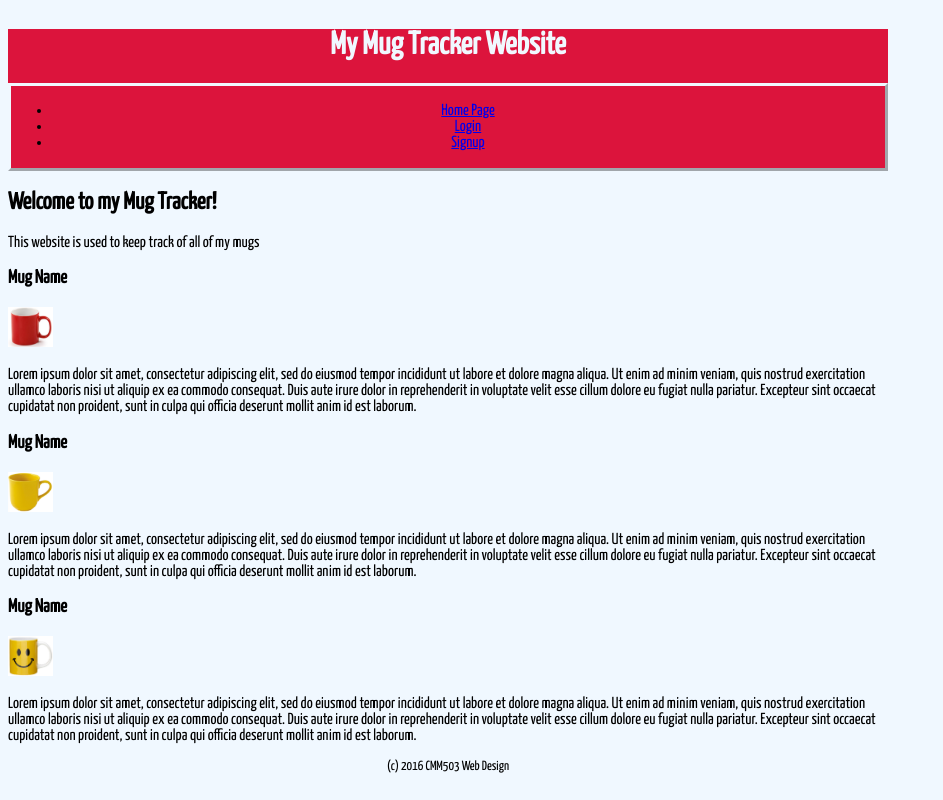
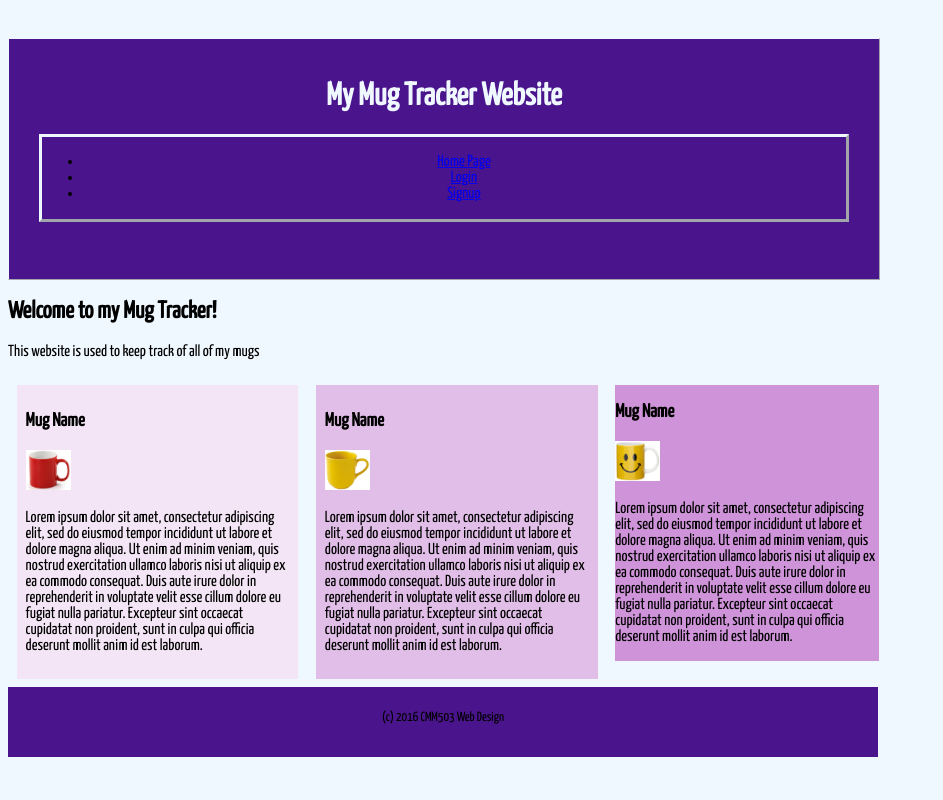
Before and after one commit to prinsobed/RGU_CMM007_Labs, a PHP site: page /Lab4_Muggy-CSS/index.html in a window 1280 px wide. Shown: the whole page, without its empty margins (0-943 px from the left). Run offline with PHP 8.4, Linux system fonts and the light colour scheme.

Commit message:
CSS Structure Commit

```diff
--- a/Lab4_Muggy-CSS/assets/css/style.css
+++ b/Lab4_Muggy-CSS/assets/css/style.css
@@ -1,5 +1,30 @@
 header{
-    background-color: crimson;
+    /*Colorings*/
+    background-color: #4a148c;
+
+    /*Content*/
+    height: 200px;
+    width:810px;
+
+    /*Padding*/
+    padding-left: 30px;
+    padding-top: 20px;
+    padding-right: 30px;
+    padding-bottom: 20px;
+
+    /*Border*/
+    border-color: aliceblue;
+    border-style: outset;
+    border-width: 1px;
+
+    /*Padding*/
+    margin-top: 30px;
+    margin-bottom: 10px;
+
+
+    /*Text*/
+    text-decoration-color: aliceblue;
+
 }
 
 body{
@@ -10,31 +35,56 @@ body{
     font-size: medium;
 
 }
+
 h1{
     color: aliceblue;
     text-align: center;
 }
 
 nav{
+    list-style-type: none;
     text-align: center;
     border: aliceblue;
 
     padding: 1px;
     border-style: outset;
+}
+
+#mugContainer1{
+    background-color: #f3e5f5;
+    width: 30%;
+    float: left;
+    margin: 1%;
+    padding: 1%;
+}
+#mugContainer2{
+     background-color: #e1bee7;
+     width: 30%;
+    display: inline-block;
+    margin: 1%;
+    padding: 1%;
+
+ }
+#mugContainer3{
+    background-color: #ce93d8;
+    width: 30%;
+    float: right;
+    margin: 1%;
+
+}
 
 
-}
-h2{
-
-
-}
 img{
     width: 45px;
     height: 40px;
 }
+
 footer{
     font-style: inherit;
     font-size: smaller;
     text-align: center;
-
+    background-color: #4a148c;
+    height: 50px;
+    width:850px;
+    padding: 10px;
 }
--- a/Lab4_Muggy-CSS/index.html
+++ b/Lab4_Muggy-CSS/index.html
@@ -24,19 +24,19 @@
     <h2>Welcome to my Mug Tracker!</h2>
     <p>This website is used to keep track of all of my mugs</p>
 
-    <div id="mugContainer">
+    <div id="mugContainer1">
         <h3>Mug Name</h3>
         <img src="assets/images/mug1.png" alt="my mug">
         <p>Lorem ipsum dolor sit amet, consectetur adipiscing elit, sed do eiusmod tempor incididunt ut labore et dolore magna aliqua. Ut enim ad minim veniam, quis nostrud exercitation ullamco laboris nisi ut aliquip ex ea commodo consequat. Duis aute irure dolor in reprehenderit in voluptate velit esse cillum dolore eu fugiat nulla pariatur. Excepteur sint occaecat cupidatat non proident, sunt in culpa qui officia deserunt mollit anim id est laborum.</p>
     </div>
 
-    <div id="mugContainer">
+    <div id="mugContainer2">
         <h3>Mug Name</h3>
         <img src="assets/images/mug2.png" alt="my mug">
         <p>Lorem ipsum dolor sit amet, consectetur adipiscing elit, sed do eiusmod tempor incididunt ut labore et dolore magna aliqua. Ut enim ad minim veniam, quis nostrud exercitation ullamco laboris nisi ut aliquip ex ea commodo consequat. Duis aute irure dolor in reprehenderit in voluptate velit esse cillum dolore eu fugiat nulla pariatur. Excepteur sint occaecat cupidatat non proident, sunt in culpa qui officia deserunt mollit anim id est laborum.</p>
     </div>
 
-    <div id="mugContainer">
+    <div id="mugContainer3">
         <h3>Mug Name</h3>
         <img src="assets/images/mug3.png" alt="my mug">
         <p>Lorem ipsum dolor sit amet, consectetur adipiscing elit, sed do eiusmod tempor incididunt ut labore et dolore magna aliqua. Ut enim ad minim veniam, quis nostrud exercitation ullamco laboris nisi ut aliquip ex ea commodo consequat. Duis aute irure dolor in reprehenderit in voluptate velit esse cillum dolore eu fugiat nulla pariatur. Excepteur sint occaecat cupidatat non proident, sunt in culpa qui officia deserunt mollit anim id est laborum.</p>
--- a/Lab4_Muggy-CSS/login.html
+++ b/Lab4_Muggy-CSS/login.html
@@ -3,6 +3,7 @@
 <head>
     <meta charset="UTF-8">
     <title>Home Page</title>
+    <link href='https://fonts.googleapis.com/css?family=Yanone+Kaffeesatz:400,300' rel='stylesheet' type='text/css'>
     <link type="text/css" rel="stylesheet" href="assets/css/style.css"/>
 </head>
 <body>
--- a/Lab4_Muggy-CSS/signup.html
+++ b/Lab4_Muggy-CSS/signup.html
@@ -3,6 +3,7 @@
 <head>
     <meta charset="UTF-8">
     <title>Home Page</title>
+    <link href='https://fonts.googleapis.com/css?family=Yanone+Kaffeesatz:400,300' rel='stylesheet' type='text/css'>
     <link type="text/css" rel="stylesheet" href="assets/css/style.css"/>
 </head>
 <body>
--- a/index.html
+++ b/index.html
@@ -20,6 +20,10 @@
             <a href = "Lab4_Muggy-CSS/index.html">Lab 4 - Muggy Website</a><br>
         </ul>
     </nav>
+    <section>
+        This Index Page provide links to all Lab Exercises in CMM007<br>
+        <h3>Please Click a Link on your Left.</h3>
+    </section>
 </main>
 
 </body>
```
Also changed, not shown: style.css (+25 -3 lines).
